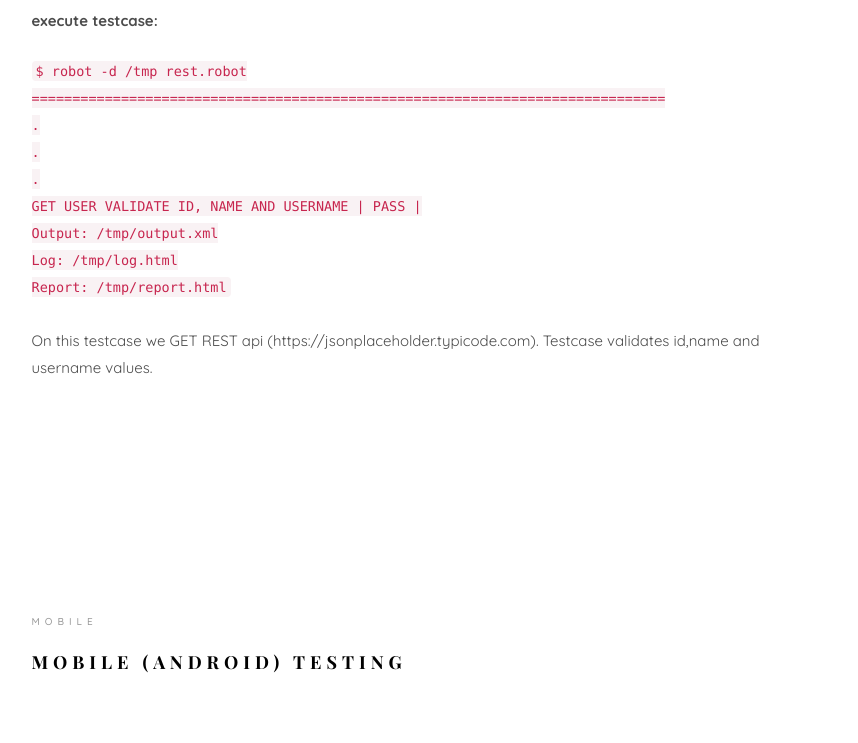
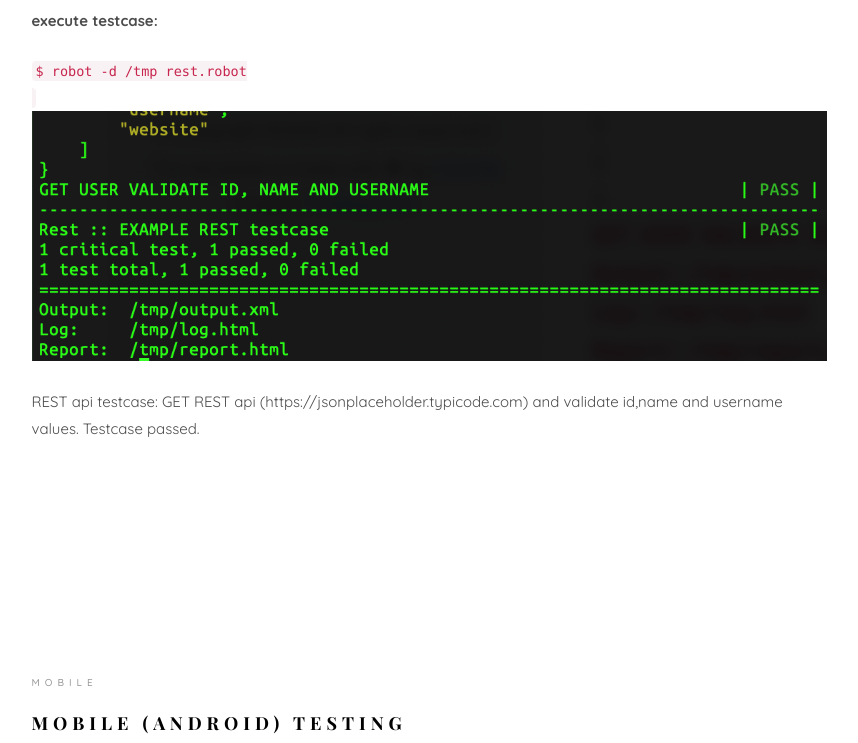
Before and after one commit to SaaristoAntti/robot, a plain HTML site: page index.html in a window 1280 px wide. Shown: the part 4082-4825 px from the top of the page, without its empty margins (361-1219 px from the left). Drawn offline with nearby package versions, Linux system fonts and the light colour scheme; files whose address does not match are found by name; a web font is replaced by a local one.

Commit message:
rest testcase outcome img

```diff
--- a/css/style.css
+++ b/css/style.css
@@ -926,6 +926,9 @@ body.offcanvas {
     .work-menu span a.active {
       color: #2c98f0; }
 
+.outcome-img {
+  width: 100%;
+}
 .project {
   background-size: cover;
   background-position: center center;
--- a/index.html
+++ b/index.html
@@ -283,10 +283,11 @@ Copyright &copy;<script>document.write(new Date().getFullYear());</script> All r
 												<div>*** Variables ***<br>${EXPECTED_ID}          1<br>${EXPECTED_NAME}        Leanne Graham<br>${EXPECTED_USERNAME}    Bret</div>
 												<div>*** Test Cases ***<br>GET USER VALIDATE ID, NAME AND USERNAME<br>GET             /users/1                # new instance<br>Output schema   response body           # this will print out response<br>Object          response body           # values are fully optional<br>Integer         response body id          ${EXPECTED_ID}     # verify id value<br>String          response body name        ${EXPECTED_NAME}   # verify name value<br>String          response body username    ${EXPECTED_USERNAME}   # verify username<br>
 										</pre>
+										<p><strong>execute testcase:</strong></p>
+												<code> $ robot -d /tmp rest.robot</br><br></code>
 
-
-
-											<p><strong>execute testcase:</strong></p>
+										<img class="outcome-img" src="images/robot_rest_outcome.png" alt="robot rest api test output">
+											<!--<p><strong>execute testcase:</strong></p>
 												<code> $ robot -d /tmp rest.robot</br>
 													==============================================================================</br>
 													.<br>.<br>.<br>
@@ -294,8 +295,8 @@ Copyright &copy;<script>document.write(new Date().getFullYear());</script> All r
 													Output:  /tmp/output.xml</br>
 													Log:     /tmp/log.html</br>
 													Report:  /tmp/report.html</br>
-													</code>
-									<p><br>On this testcase we GET REST api (https://jsonplaceholder.typicode.com). Testcase validates id,name and username values.</p>
+													</code>-->
+									<p><br>REST api testcase: GET REST api (https://jsonplaceholder.typicode.com) and validate id,name and username values. Testcase passed.</p>
 									</div>
 								</div>
 							</div>
@@ -331,7 +332,7 @@ Copyright &copy;<script>document.write(new Date().getFullYear());</script> All r
 
 											<p><strong>now run testcase:</strong></p>
 												<code> $ robot -d /tmp mobile.robot</br></code>
-											<p><br>This example just launches and closes application (app.example.com) on mobile device.</p>
+											<p><br>Mobile eexample testcase launches and closes application (app.example.com) on mobile device.</p>
 
 									</div>
 								</div>
```
Also changed, not shown: images/robot_rest_outcome.png (added).
